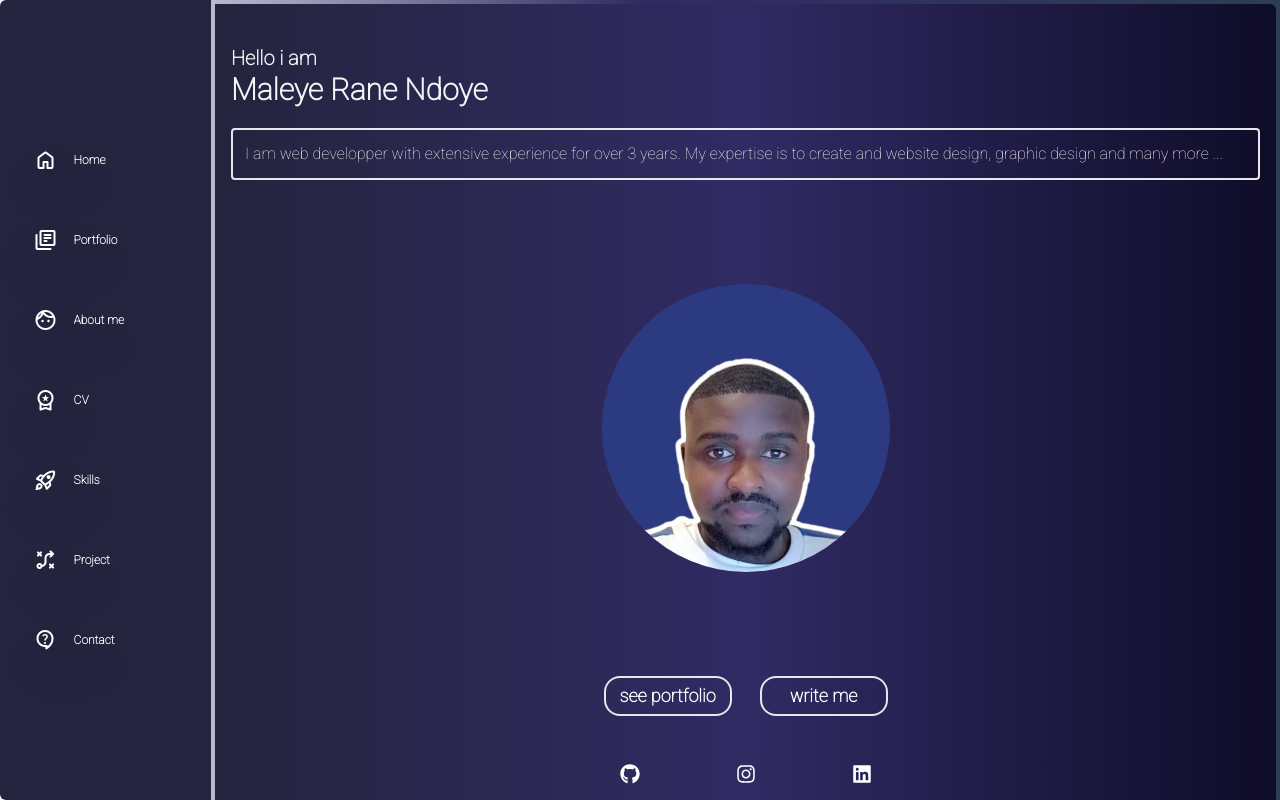
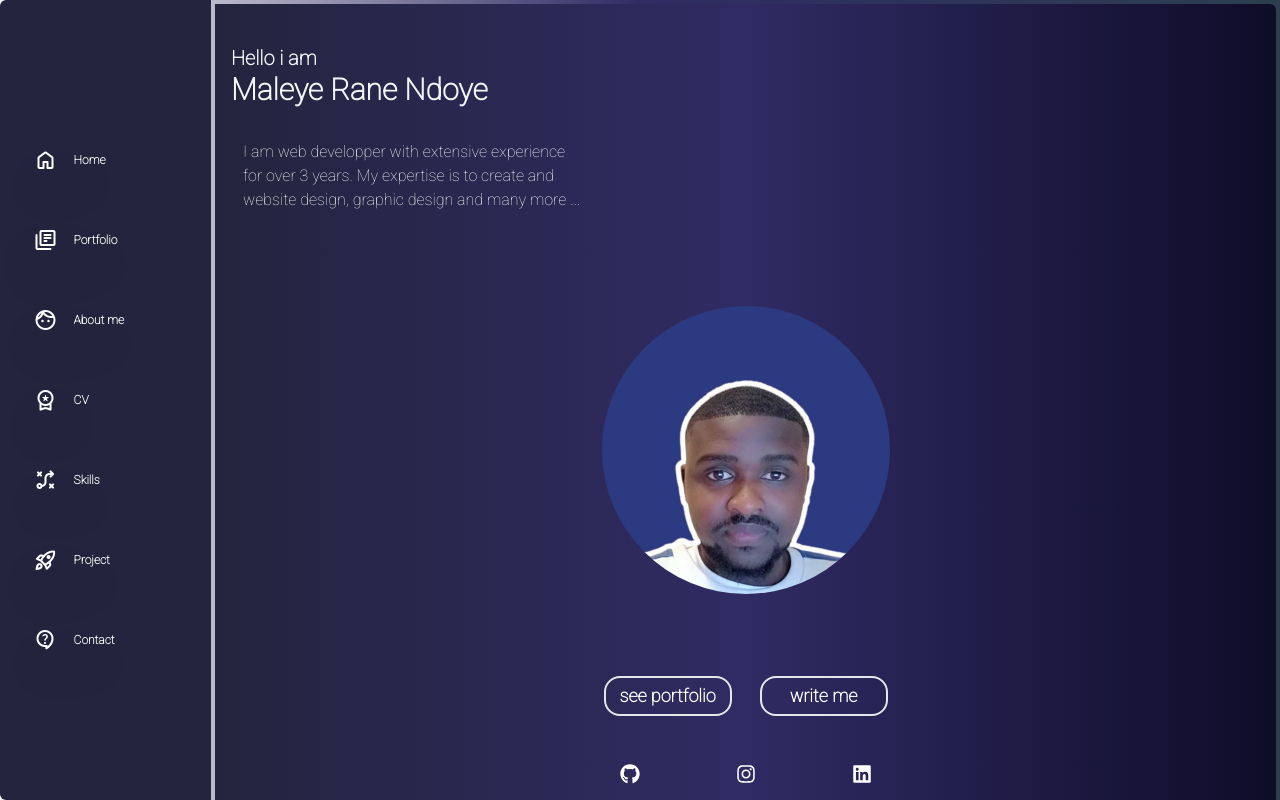
Before and after one commit to maleye-rane-ndoye/Maleye-Rane-NDOYE-Portfolio, a React (Vite) app: page / in a window 1280 px wide. Built offline with nearby package versions, Linux system fonts and the light colour scheme.

Commit message:
reponsive description

```diff
--- a/src/DumbComponents/SideContentHouse.jsx
+++ b/src/DumbComponents/SideContentHouse.jsx
@@ -12,10 +12,10 @@ export default function SideContentHouse(){
                         <h2 className=" font-extrabold text-2xl lg:text-3xl text-gray-100 ">Maleye Rane Ndoye</h2>
                     </div>
 
-                    <div className='w-full h-auto p-3 text-white font  font-light rounded border-2 m-0 mt-5 '>
+                    <div className='w-full h-auto p-3 text-white font  font-light rounded border-2 m-0 mt-5 lg:border-none'>
 
-                            I am web developper with extensive experience
-                            for over 3 years. My expertise is to create and website design,
+                            I am web developper with extensive experience <br />
+                            for over 3 years. My expertise is to create and <br /> website design,
                             graphic design and many more ...
 
                     </div>
@@ -39,11 +39,5 @@ export default function SideContentHouse(){
                     </div>
             </div>
 
-
-
-
-
-
-
 )
 }
--- a/src/DumbComponents/SideNaveBare.jsx
+++ b/src/DumbComponents/SideNaveBare.jsx
@@ -5,8 +5,8 @@ export const navLinks = [
     {id: 'portfolio', name: 'Portfolio', icon: 'library_books',url:'/portfolio'},
     {id: 'aboutme', name: 'About me', icon: 'face',url:'/aboutme'},
     {id: 'cv', name: 'CV', icon: 'workspace_premium',url:'/cv'},
-    {id: 'skills', name: 'Skills', icon: 'rocket_launch',url:'/skills'},
-    {id: 'project', name: 'Project', icon: 'tactic',url:'/project'},
+    {id: 'skills', name: 'Skills', icon: 'tactic',url:'/skills'},
+    {id: 'project', name: 'Project', icon: 'rocket_launch',url:'/project'},
     {id: 'contact', name: 'Contact', icon: 'contact_support',url:'/contact'},
 ];
 
```
